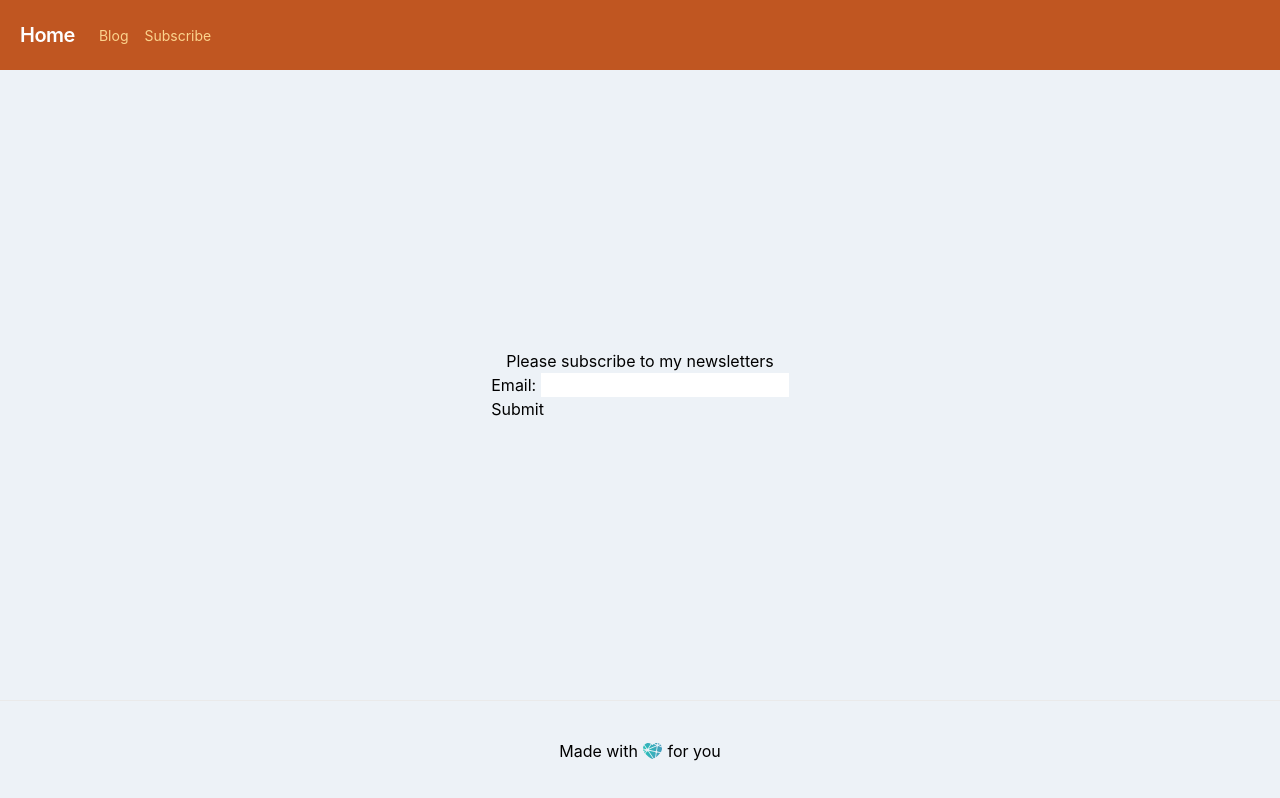
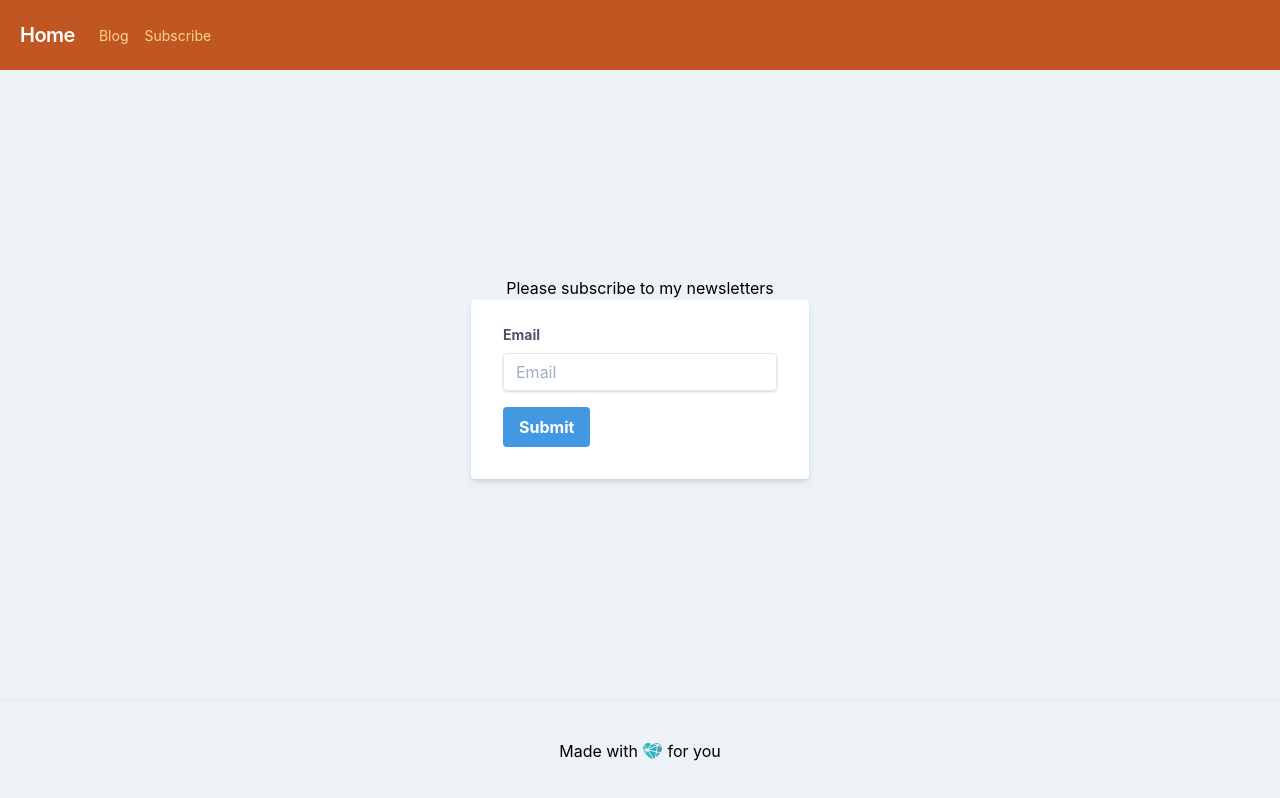
Before and after one commit to marekdano/nextjs-blog, a Next.js app: page /contact in a window 1280 px wide. Built offline with nearby package versions, Linux system fonts and the light colour scheme.

Commit message:
Style and disable hidden input in ContactForm

```diff
--- a/components/ContactForm.tsx
+++ b/components/ContactForm.tsx
@@ -1,10 +1,27 @@
 export default function ContactForm() {
-  return <form name="contact" action="/success" method="POST" data-netlify="true">
-    <input type="hidden" name="form-name" value="contact" />
-    <p>
-      <label htmlFor="your-email">Email: </label>
-      <input type="email" id="your-email" />
-    </p>
-    <button type="submit">Submit</button>
-  </form>
+  return (
+    <form className="bg-white shadow-md rounded px-8 pt-6 pb-8 mb-4" name="contact" action="/success" method="POST" data-netlify="true">
+      {/* <input type="hidden" name="form-name" value="contact" /> */}
+      <div className="mb-4">
+        <label
+          className="block text-gray-700 text-sm font-bold mb-2"
+          htmlFor="your-email"
+        >
+          Email
+        </label>
+        <input
+          className="shadow appearance-none border rounded w-full py-2 px-3 text-gray-700 leading-tight focus:outline-none focus:shadow-outline"
+          type="email"
+          id="your-email"
+          placeholder="Email"
+        />
+      </div>
+      <button
+        className="bg-blue-500 hover:bg-blue-700 text-white font-bold py-2 px-4 rounded focus:outline-none focus:shadow-outline"
+        type="submit"
+      >
+        Submit
+      </button>
+    </form>
+  )
 }
```
